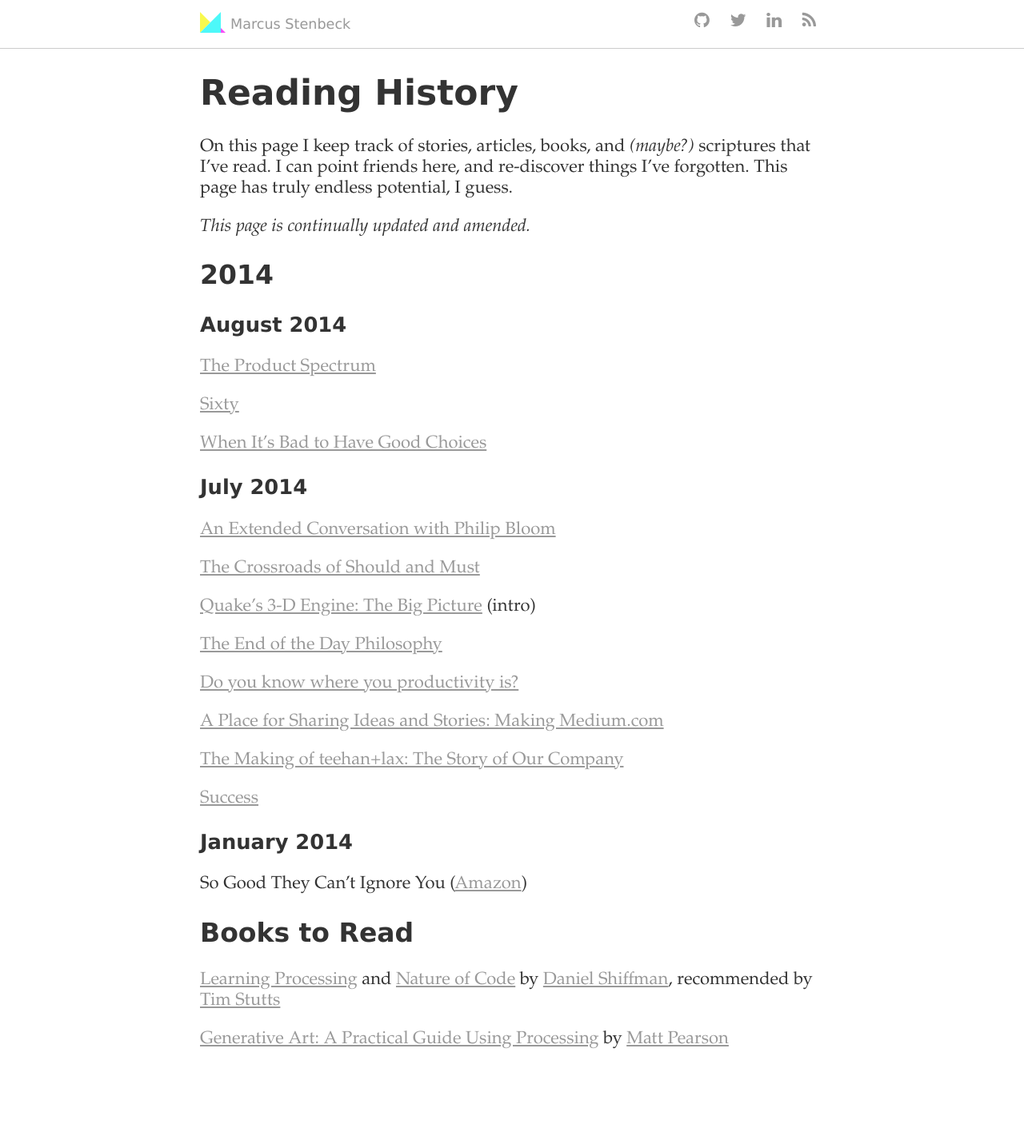
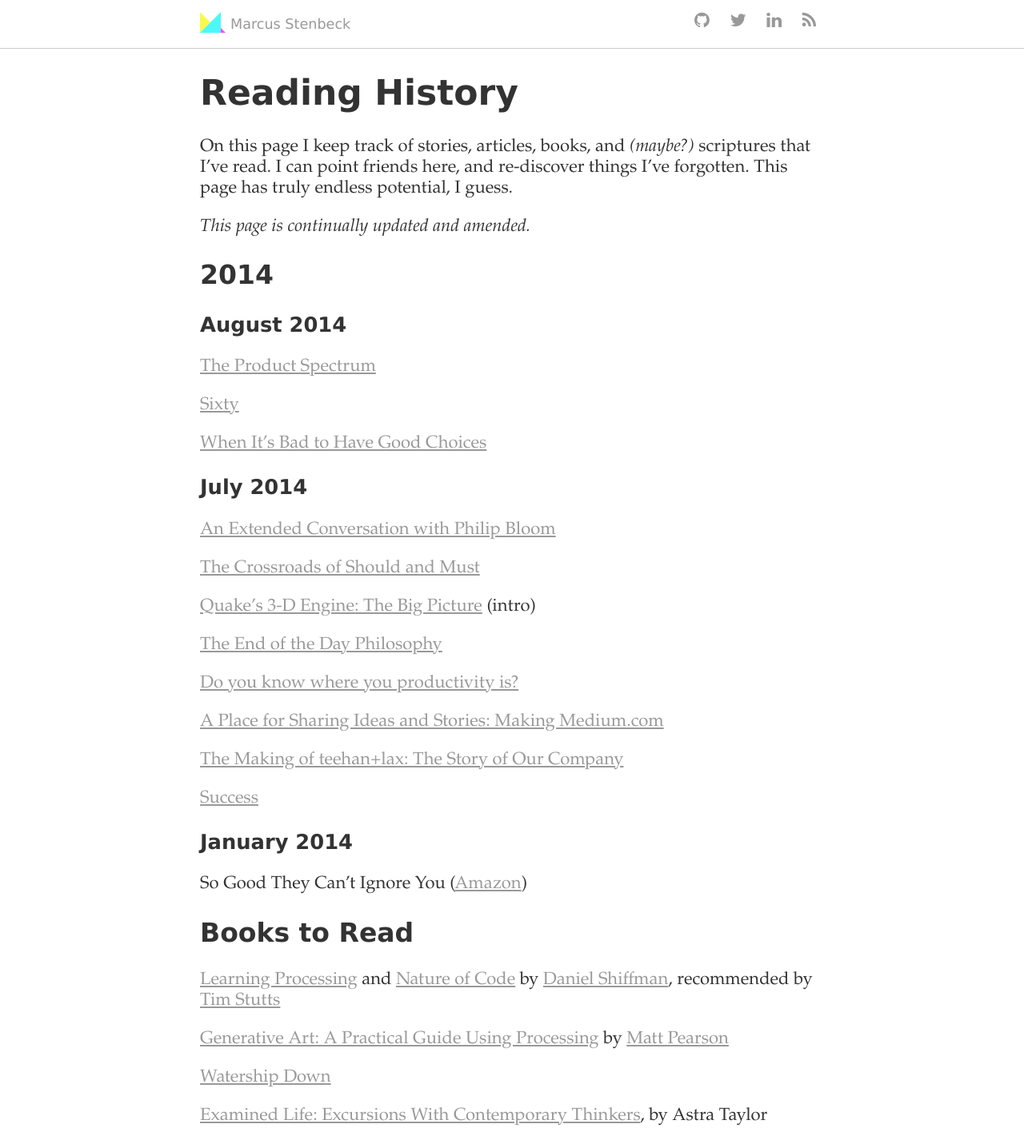
Before and after one commit to marcusstenbeck/marcusstenbeck.github.io, a Jekyll site: the page built from reading-history/index.md, in a window 1280 px wide. Shown: the whole page at 80% size. Built offline with Jekyll 4.4.1, drawn with Linux system fonts in a browser that asks for light colours; Markdown is read by kramdown in place of the engine named in the settings; before the commit the page ends 1335 px from its top, so only the background shows below that.

Commit message:
Add watership down and examined life to list of books to read

```diff
--- a/reading-history/index.md
+++ b/reading-history/index.md
@@ -50,3 +50,7 @@ So Good They Can't Ignore You ([Amazon](http://www.amazon.com/Good-They-Cant-Ign
 [Learning Processing](http://www.learningprocessing.com/) and [Nature of Code](http://natureofcode.com/) by [Daniel Shiffman](http://shiffman.net/), recommended by [Tim Stutts](http://timstutts.com/)
 
 [Generative Art: A Practical Guide Using Processing](http://zenbullets.com/book.php) by [Matt Pearson](http://zenbullets.com/)
+
+[Watership Down](http://en.wikipedia.org/wiki/Watership_Down)
+
+[Examined Life: Excursions With Contemporary Thinkers](http://www.amazon.com/Examined-Life-Excursions-Contemporary-Thinkers-ebook/dp/B0097CWMTO/), by Astra Taylor
```
